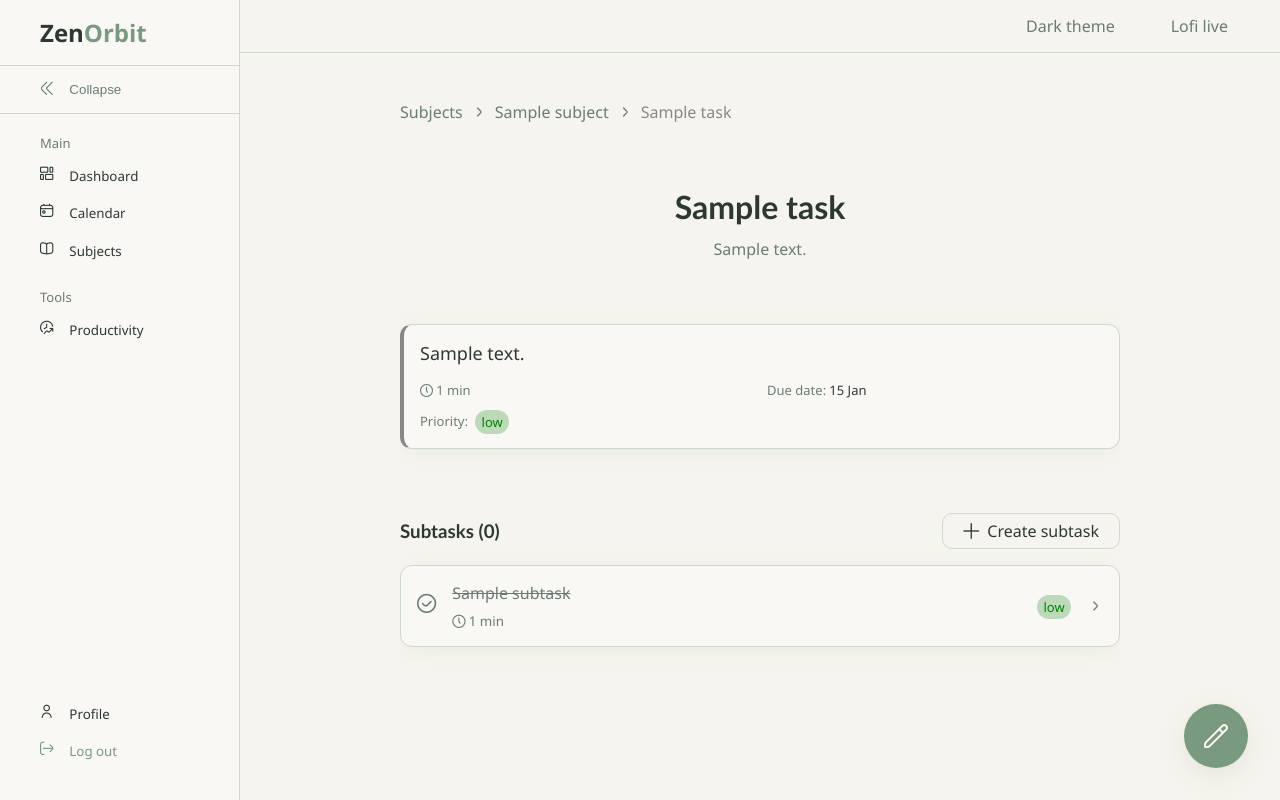
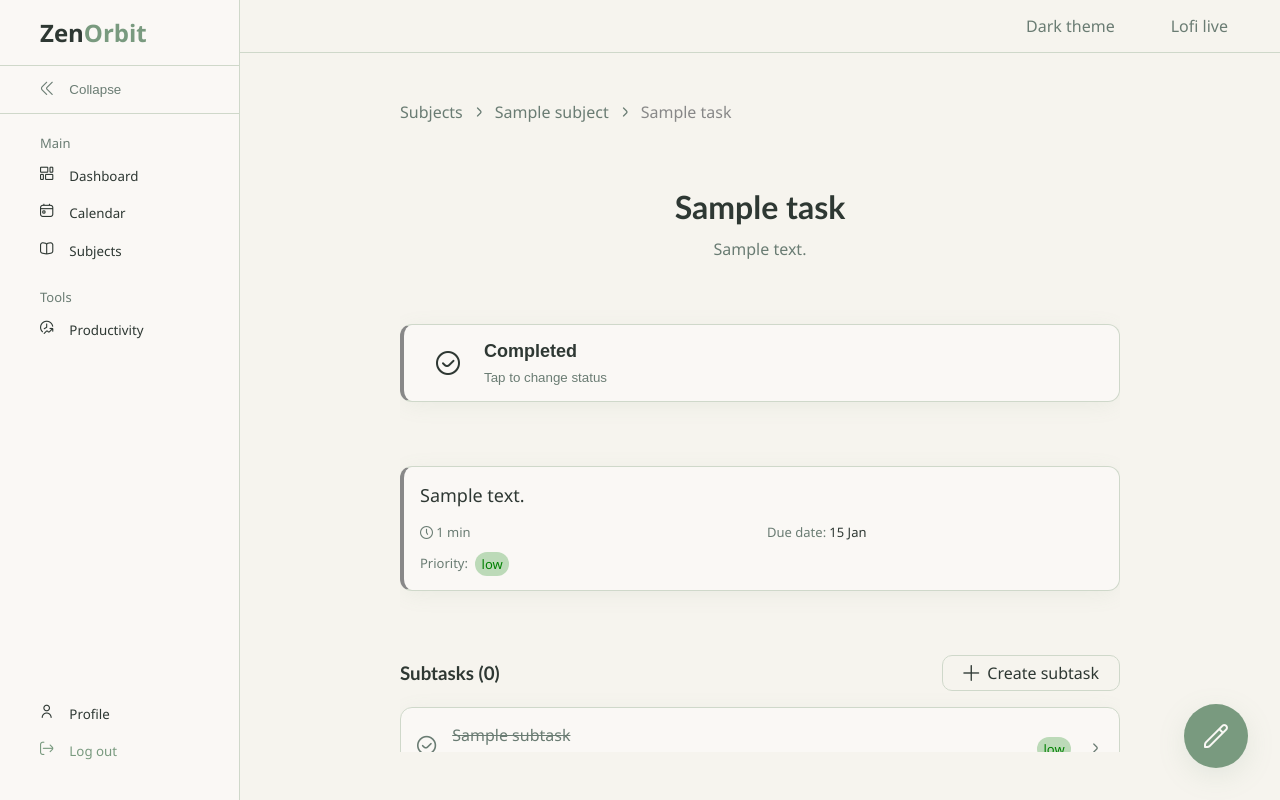
Before and after one commit to GoodLvck/PW-ProductivitySite, a Django app: page /subjects/1/tasks/1 in a window 1280 px wide. Run offline with Django 5.2, Linux system fonts and the light colour scheme; a user stored in the database is signed in; tables that the repository leaves empty hold one stand-in row (values such as "Sample post"); some libraries are stand-ins or nearby versions.

Commit message:
AJAX-updatable task status & UI tweaks
Enable AJAX updates for task status when toggling subtasks and tidy related UI/logic.

- Add a new _task_status.html partial and include it on the task view; add a confirmation popover and include tasks.js.
- Update subtasks.js to send X-Update-Task-Status header and handle JSON responses that contain both subtask list HTML and task status HTML, falling back to HTML response for compatibility.
- Remove code that disabled submit buttons in subtask submission handlers (subtasks.js and subtask-detail.js).
- Update views: import JsonResponse and render_to_string, add _redirect_to_referer helper, return JSON with rendered partials when X-Update-Task-Status is present, and only save the parent task when its completed state actually changes.
- Minor routing/redirect improvements: prefer returning to the HTTP_REFERER when allowed.
- Consolidate CSS rules so task and subtask status elements share styles and remove deprecated disabled icon styling.

These changes let the UI update the task status area in-place after subtask changes without a full page reload, and clean up related front-end and back-end logic.

```diff
--- a/ProductivitySite/productivity_site/static/css/private/tasks.css
+++ b/ProductivitySite/productivity_site/static/css/private/tasks.css
@@ -57,11 +57,6 @@
     margin: 0;
 }
 
-.subtask-toggle-icon:disabled {
-    cursor: wait;
-    opacity: .6;
-}
-
 .subtask-card-texts {
     display: flex;
     flex-direction: column;
@@ -114,20 +109,23 @@
 }
 
 /* -------------- Subtask details -------------- */
-.subtask-status-form {
+.subtask-status-form,
+.task-status-form {
     display: block;
     width: 100%;
     margin: 0;
 }
 
-.subtask-status-form input[type="hidden"] {
+.subtask-status-form input[type="hidden"],
+.task-status-form input[type="hidden"] {
     display: none;
     flex: 0 0 0;
     width: 0;
     height: 0;
 }
 
-.subtask-status-card {
+.subtask-status-card,
+.task-status-card {
     width: 100%;
     padding: 1rem 2rem;
     display: flex;
@@ -137,26 +135,30 @@
     text-align: left;
 }
 
-.subtask-status-icon {
+.subtask-status-icon,
+.task-status-icon {
     display: inline-flex;
     align-items: center;
     font-size: x-large;
 }
 
-.subtask-status-texts {
+.subtask-status-texts,
+.task-status-texts {
     display: flex;
     flex-direction: column;
     gap: .5rem;
 }
 
-.subtask-status-title {
+.subtask-status-title,
+.task-status-title {
     display: block;
     color: var(--foreground);
     font-weight: bolder;
     font-size: large;
 }
 
-.subtask-status-subtitle {
+.subtask-status-subtitle,
+.task-status-subtitle {
     color: var(--muted-foreground);
     font-weight: lighter !important;
 }
--- a/ProductivitySite/productivity_site/static/js/subtask-detail.js
+++ b/ProductivitySite/productivity_site/static/js/subtask-detail.js
@@ -6,9 +6,6 @@ document.addEventListener("submit", async (event) => {
     }
 
     event.preventDefault();
-
-    const submitButton = form.querySelector("button[type='submit']");
-    submitButton.disabled = true;
 
     try {
         const response = await fetch(form.action, {
--- a/ProductivitySite/productivity_site/static/js/subtasks.js
+++ b/ProductivitySite/productivity_site/static/js/subtasks.js
@@ -7,15 +7,13 @@ document.addEventListener("submit", async (event) => {
 
     event.preventDefault();
 
-    const submitButton = form.querySelector("button[type='submit']");
-    submitButton.disabled = true;
-
     try {
         const response = await fetch(form.action, {
             method: "POST",
             body: new FormData(form),
             headers: {
                 "X-Requested-With": "XMLHttpRequest",
+                "X-Update-Task-Status": "true",
             },
         });
 
@@ -24,9 +22,27 @@ document.addEventListener("submit", async (event) => {
             return;
         }
 
+        const contentType = response.headers.get("content-type") || "";
+        const currentList = document.getElementById("task-subtasks");
+
+        if (contentType.includes("application/json")) {
+            const data = await response.json();
+            const taskStatusContainer = document.getElementById("task-status-container");
+
+            if (taskStatusContainer && data.task_status_html) {
+                taskStatusContainer.innerHTML = data.task_status_html;
+            }
+
+            if (currentList && data.subtask_list_html) {
+                currentList.outerHTML = data.subtask_list_html;
+            }
+            return;
+        }
+
         const html = await response.text();
-        const currentList = document.getElementById("task-subtasks");
-        currentList.outerHTML = html;
+        if (currentList) {
+            currentList.outerHTML = html;
+        }
     } catch {
         form.submit();
     }
--- a/ProductivitySite/productivity_site/views.py
+++ b/ProductivitySite/productivity_site/views.py
@@ -1,22 +1,22 @@
 from django import forms
+from django.conf import settings
 from django.contrib import messages
 from django.contrib.auth import logout
 from django.contrib.auth.decorators import login_required
+from django.contrib.auth.forms import UserCreationForm, AuthenticationForm
+from django.contrib.auth.models import User
 from django.contrib.auth.views import LoginView
 from django.core.mail import BadHeaderError
 from django.core.mail import send_mail
+from django.db.models import Count
+from django.http import JsonResponse
 from django.shortcuts import render, redirect, get_object_or_404
-from django.contrib.auth.models import User
-
-from django.contrib.auth.forms import UserCreationForm, AuthenticationForm
+from django.template.loader import render_to_string
+from django.urls import reverse_lazy, reverse
+from django.utils.http import url_has_allowed_host_and_scheme
 from django.views.generic import CreateView
-from django.urls import reverse_lazy, reverse
-from django.db.models import Count
-from django.utils.http import url_has_allowed_host_and_scheme
 
 from .forms import ContactForm, SubjectForm, TaskForm, SubtaskForm
-from django.conf import settings
-
 from .models import Subject, Task, subject, Subtask
 
 
@@ -45,6 +45,17 @@ def _subtask_list_context(task, subject):
         "subtasks": subtasks,
         "pending_subtasks": subtasks.filter(completed=False),
     }
+
+
+def _redirect_to_referer(request):
+    referer_url = request.META.get("HTTP_REFERER")
+    if referer_url and url_has_allowed_host_and_scheme(
+        url=referer_url,
+        allowed_hosts={request.get_host()},
+    ):
+        return redirect(referer_url)
+
+    return None
 
 
 # ------------------ Landing page ------------------------
@@ -255,6 +266,10 @@ def task_toggle_completed(request, subject_id, task_id):
                 completed=False,
             ).update(completed=True)
 
+    referer_redirect = _redirect_to_referer(request)
+    if referer_redirect:
+        return referer_redirect
+
     return redirect("productivity_site:subject_read", subject_id=subject_id)
 
 @login_required
@@ -333,8 +348,9 @@ def task_create(request, subject_id):
 def task_read(request, subject_id, task_id):
     task = get_object_or_404(Task, pk=task_id, subject_id=subject_id)
     subject = get_object_or_404(Subject, pk=subject_id, user_id=request.user)
+    _set_pending_subtasks_count([task])
 
-    context = _subtask_list_context(task, subject);
+    context = _subtask_list_context(task, subject)
 
     return render(request, "authorized/tasks/task_view.html", context)
 
@@ -492,12 +508,16 @@ def subtask_toggle_completed(request, subject_id, task_id, subtask_id):
     if request.method == "POST":
         task = subtask.task_id
         subtask.completed = not subtask.completed
+        task_was_changed = False
 
         if not subtask.completed and task.completed:
             task.completed = False
+            task_was_changed = True
 
         subtask.save(update_fields=["completed"])
-        task.save(update_fields=["completed"])
+
+        if task_was_changed:
+            task.save(update_fields=["completed"])
 
     if request.headers.get("x-requested-with") == "XMLHttpRequest":
         task = subtask.task_id
@@ -509,18 +529,37 @@ def subtask_toggle_completed(request, subject_id, task_id, subtask_id):
                 "subtask": subtask,
             })
 
-        return render(
-            request,
-            "authorized/tasks/_subtask_list.html",
-            _subtask_list_context(task, subject),
-        )
+        subtask_list_context = _subtask_list_context(task, subject)
 
-    referer_url = request.META.get("HTTP_REFERER")
-    if referer_url and url_has_allowed_host_and_scheme(
-        url=referer_url,
-        allowed_hosts={request.get_host()},
-    ):
-        return redirect(referer_url)
+        if request.headers.get("x-update-task-status") != "true":
+            return render(
+                request,
+                "authorized/tasks/_subtask_list.html",
+                subtask_list_context,
+            )
+
+        _set_pending_subtasks_count([task])
+        task_status_context = {
+            "subject": subject,
+            "task": task,
+        }
+
+        return JsonResponse({
+            "subtask_list_html": render_to_string(
+                "authorized/tasks/_subtask_list.html",
+                subtask_list_context,
+                request=request,
+            ),
+            "task_status_html": render_to_string(
+                "authorized/tasks/_task_status.html",
+                task_status_context,
+                request=request,
+            ),
+        })
+
+    referer_redirect = _redirect_to_referer(request)
+    if referer_redirect:
+        return referer_redirect
 
     return redirect(
         "productivity_site:task_read",
--- /dev/null
+++ b/ProductivitySite/templates/authorized/tasks/_task_status.html
@@ -0,0 +1,28 @@
+<form method="post"
+      action="{% url 'productivity_site:task_toggle_completed' subject.subject_id task.task_id %}"
+      id="task-status"
+      class="task-status-form task-toggle-form"
+      {% if not task.completed and task.pending_subtasks_count > 0 %}data-confirm-message="This task still has {{ task.pending_subtasks_count }} incomplete subtask{{ task.pending_subtasks_count|pluralize }}. If you confirm, all subtasks will be marked as completed."{% endif %}>
+    {% csrf_token %}
+    <button type="submit"
+            class="task-status-card card{% if task.completed %} is-completed{% endif %}"
+            style="border-left: .25rem solid {{ subject.color }}">
+        <span class="task-status-icon">
+            {% if task.completed %}
+                <i class="fi fi-rr-check-circle"></i>
+            {% else %}
+                <i class="fi fi-rr-circle"></i>
+            {% endif %}
+        </span>
+        <span class="task-status-texts">
+            <span class="task-status-title">
+                {% if task.completed %}
+                    Completed
+                {% else %}
+                    Pending
+                {% endif %}
+            </span>
+            <span class="task-status-subtitle">Tap to change status</span>
+        </span>
+    </button>
+</form>
--- a/ProductivitySite/templates/authorized/tasks/task_view.html
+++ b/ProductivitySite/templates/authorized/tasks/task_view.html
@@ -18,6 +18,11 @@
         <div class="details-header">
             <h1>{{ task.name }}</h1>
             <p>{{ task.text }}</p>
+        </div>
+
+        <!-- Task status -->
+        <div id="task-status-container">
+            {% include "authorized/tasks/_task_status.html" %}
         </div>
 
         <!-- Task details card -->
@@ -50,5 +55,26 @@
     {% url 'productivity_site:task_delete' subject.subject_id task.task_id as delete_url %}
     {% include "components/actions/floating_actions.html" with edit_url=edit_url delete_url=delete_url object_type="task" object_name=task.name delete_warning="Deleting this task will also delete its subtasks." %}
 
+    <div id="task-complete-confirmation" class="delete-popover" popover>
+        <h3>Complete task</h3>
+        <p>Are you sure you want to complete this task?</p>
+        <p id="task-complete-confirmation-message" class="delete-warning"></p>
+
+        <div class="delete-popover-actions">
+            <button type="button"
+                    class="button button-secondary"
+                    popovertarget="task-complete-confirmation"
+                    popovertargetaction="hide">
+                Cancel
+            </button>
+            <button type="button"
+                    id="task-complete-confirmation-submit"
+                    class="button button-primary">
+                Complete
+            </button>
+        </div>
+    </div>
+
     <script src="{% static 'js/subtasks.js' %}"></script>
+    <script src="{% static 'js/tasks.js' %}"></script>
 {% endblock %}
```
